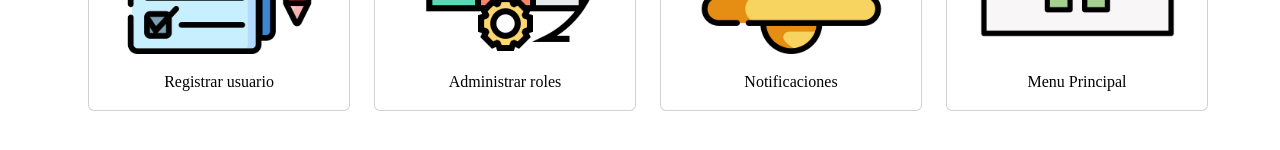
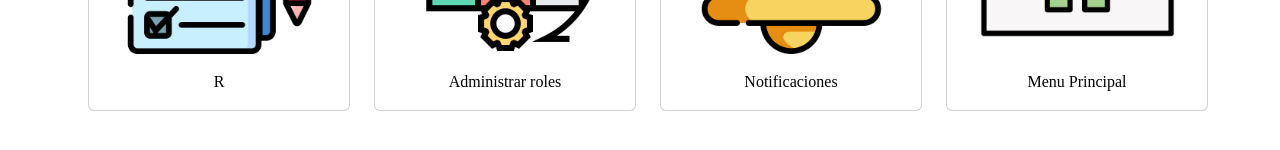
Before and after one commit to cmmz22173/Sistema-RH-UNAH, a Vue app: page /administrador in a window 1280 px wide. Shown: the part 382-532 px from the top of the page. Built offline with nearby package versions, Linux system fonts and the light colour scheme.

Commit message:
fdfdfdf
fdfd

```diff
--- a/src/views/AdminHomeMenu.vue
+++ b/src/views/AdminHomeMenu.vue
@@ -11,7 +11,7 @@
         <img src="@/assets/registro.png" class="img-fluid" style="width: 75%;display: block;margin:auto;
         padding-top: 1rem">
         <div class="card-body justify-content-center" style="text-align: center">
-          <label style="color: black">Registrar usuario</label>
+          <label style="color: black">R</label>
 
         </div>
       </div>
```
